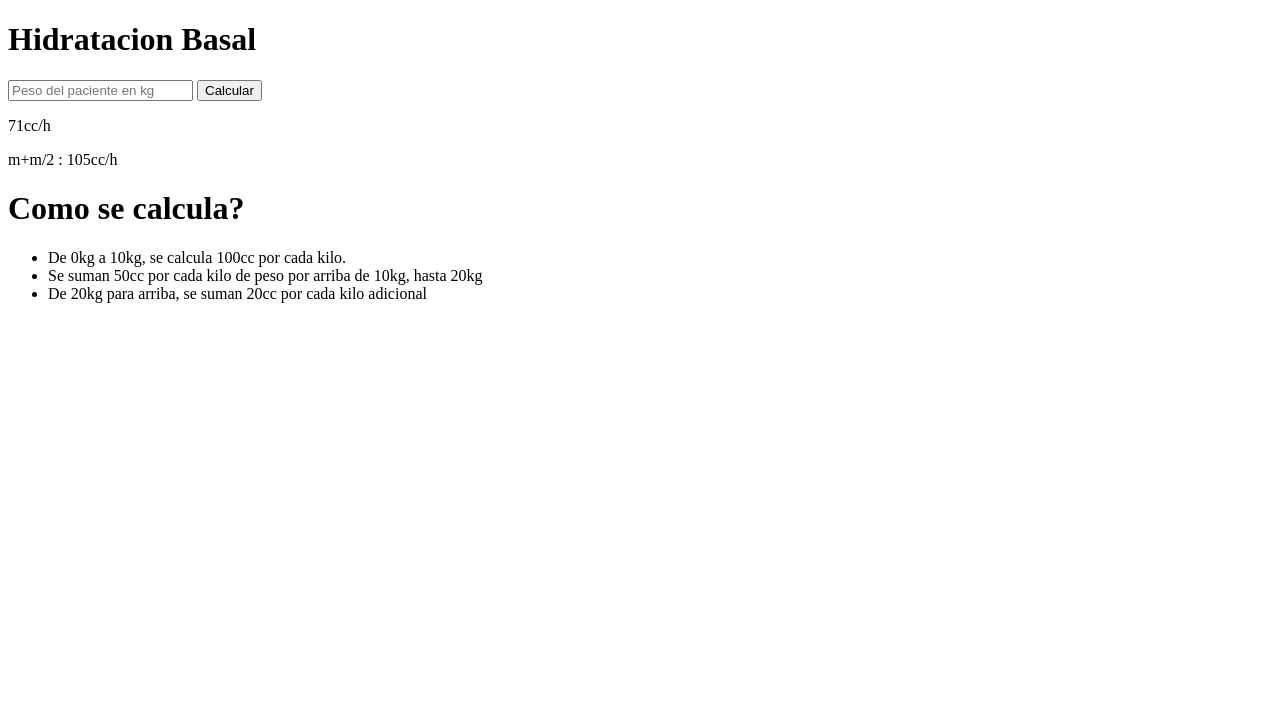
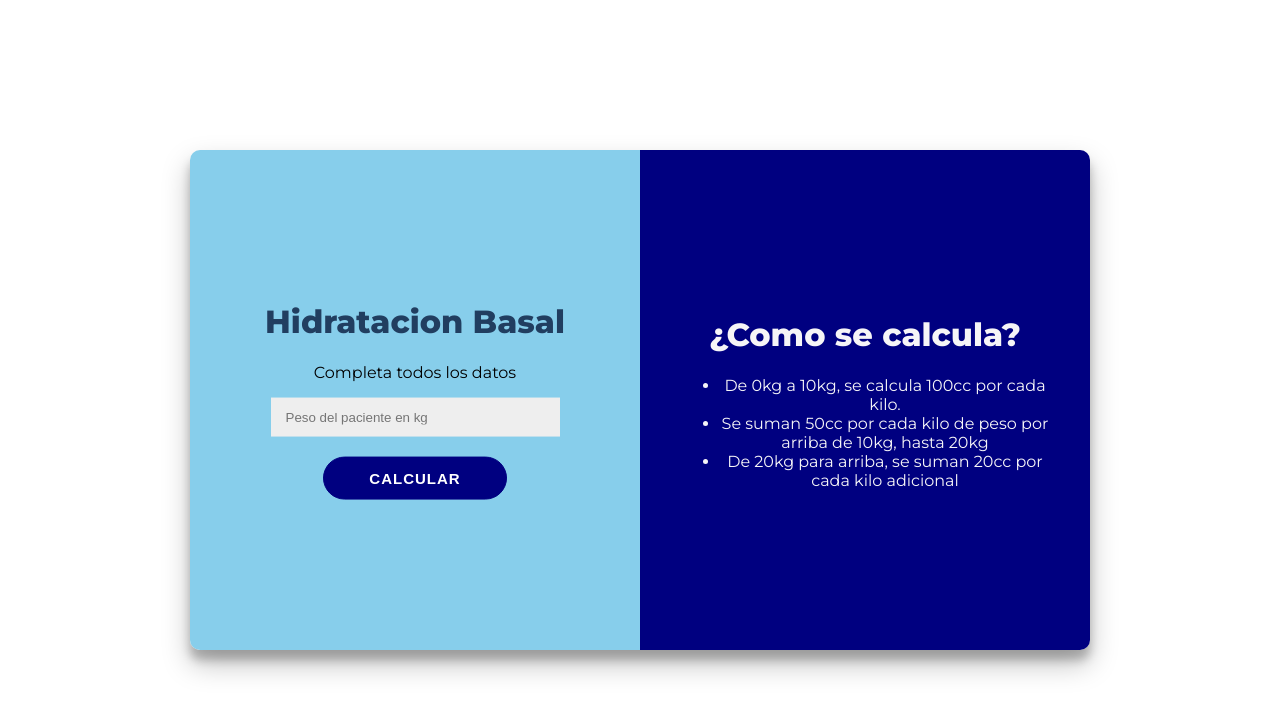
Before and after one commit to SamiraSosa/Samira.github.io, a plain HTML site: page index.html in a window 1280 px wide. Drawn offline with Linux system fonts and the light colour scheme.

Commit message:
initial commit

```diff
--- a/index.html
+++ b/index.html
@@ -2,23 +2,31 @@
 <html>
     <head>
         <title>Calculadora Basal</title>
+        <link rel="stylesheet" href="style.css">
+        <script src="scriptt.js" defer></script>
     </head>
-    <body>
-        <div>
-            <div>
-                <h1>Hidratacion Basal</h1>
-                <input type="number" placeholder="Peso del paciente en kg"/>
-                <button>Calcular</button>
-                <p>71cc/h</p>
-                <p>m+m/2 : 105cc/h</p>
+    <body >
+        <div id="contenedor">
+            <div id="calculadora">
+                <div class="contenido">
+                    <h1 id="titulo">Hidratacion Basal </h1>
+                    <p class="item">Completa todos los datos</p>
+                    <input class="item" id="peso" type="number" placeholder="Peso del paciente en kg"/>
+                    <p class="item" id="error">* Debe completar todos los datos</p>
+                    <button class="item" id="calcular">Calcular</button>
+                    <p class="item resultado" id="flu">71cc/h</p>
+                    <p class="item resultado" id="man">m+m/2 : 105cc/h</p>
+               </div>
             </div>
-            <div>
-                <h1>Como se calcula?</h1>
-                <ul>
-                    <li>De 0kg a 10kg, se calcula 100cc por cada kilo.</li>
-                    <li>Se suman 50cc por cada kilo de peso por arriba de 10kg, hasta 20kg</li>
-                    <li>De 20kg para arriba, se suman 20cc por cada kilo adicional</li>
-                </ul>
+            <div id="detalle">
+                <div class="contenido">
+                    <h1>¿Como se calcula?</h1>
+                    <ul>
+                        <li>De 0kg a 10kg, se calcula 100cc por cada kilo.</li>
+                        <li>Se suman 50cc por cada kilo de peso por arriba de 10kg, hasta 20kg</li>
+                        <li>De 20kg para arriba, se suman 20cc por cada kilo adicional</li>
+                    </ul>
+                </div>
            </div>
        </div>
     </body>
--- /dev/null
+++ b/scriptt.js
@@ -0,0 +1,44 @@
+
+
+const CALCULAR = document.getElementById('calcular');
+const ERROR = document.getElementById('error');
+const FLU = document.getElementById('flu');
+const MAN = document.getElementById('man');
+
+CALCULAR.addEventListener('click', () => {
+    const DATO = document.getElementById('peso').value
+    //validamos que se cargue un dato:
+    if (DATO > 0){
+        ERROR.style.display = 'none'
+        let flujo = calcFlujo(DATO);
+        let mantenimiento = flujo*1.5;
+        FLU.innerHTML = flujo + ' cc/hr';
+        MAN.innerHTML = 'm+m/2 ' + mantenimiento + ' cc/hr';
+        FLU.style.display = 'block';
+        MAN.style.display = 'block';
+    } else {
+        ERROR.style.display = 'block';
+        FLU.style.display = 'none';
+        MAN.style.display = 'none';
+    }
+})
+
+function calcFlujo(peso){
+    let resto = peso;
+    let flujo = 0;
+    if(resto<31)
+         {if (resto<=10){
+        flujo=resto*100
+
+                }
+        else if(resto<=20){
+        flujo=(10*100)+((peso-10)*50)
+                         }
+             else{flujo=(10*100)+ (10*50)+((peso-20)*20)
+    }
+    }
+    else{flujo=( (((resto * 4) + 7) / (resto + 90))*1500)
+        return Math.round(flujo)}
+
+    return Math.round(flujo/24);
+}
--- /dev/null
+++ b/style.css
@@ -0,0 +1,81 @@
+@import url('https://fonts.googleapis.com/css?family=Montserrat:400,800');
+
+body{
+    font-family: 'Montserrat', sans-serif;
+}
+#titulo{ color: #213e60;}
+
+#contenedor{
+    width: 900px;
+    height: 500px;
+    text-align: center;
+    /* Estas 3 lineas se encargan de centrar el div vertical y horizontalmente */
+    position: absolute;
+    inset: 0;
+    margin: auto;
+    border-radius: 10px;
+    overflow: hidden;
+    box-shadow: 0 14px 28px rgba(0,0,0,0.25),
+      0 10px 10px rgba(0,0,0,0.22);
+  }
+#calculadora
+{
+    background: skyblue;
+    /* Con estas 3 lineas vamos a hacer que los divs queden lado a lado */
+    width: 50%;
+    height: 100%;
+    float: left;
+}
+#detalle{
+    background:navy;
+    /* Con estas 3 lineas vamos a hacer que los divs queden lado a lado */
+    width: 50%;
+    height: 100%;
+    float: left;
+    color: #f6f5f7;
+}
+.contenido{
+    /* Estas tres lineas van a centrar el contenido verticalmente dentro de cada div */
+    position: relative;
+    top: 50%;
+    transform: translateY(-50%);
+    overflow: hidden;
+    padding: 40px;
+}
+input {
+	width: 70%;
+    padding: 12px 15px;
+    border: none;
+    background-color: #eee;
+}
+
+button {
+  font-size: 15px;
+	font-weight: bold;
+	padding: 12px 45px;
+	border-radius: 30px;
+	background-color: navy;
+	border: 1px solid navy;
+	color: #FFFFFF;
+	text-transform: uppercase;
+	letter-spacing: 1px;
+	transition: transform 20ms ease-in;
+    margin: 20px;
+}
+
+button:active {
+	transform: scale(0.80);
+}
+#error{
+    color: red;
+    font-weight: bold;
+    display: none;
+}
+
+.resultado{
+    color: #0A81D1;
+    font-weight: bold;
+    font-size: 25px;
+    margin-bottom: 5px;
+    display: none;
+}
```
